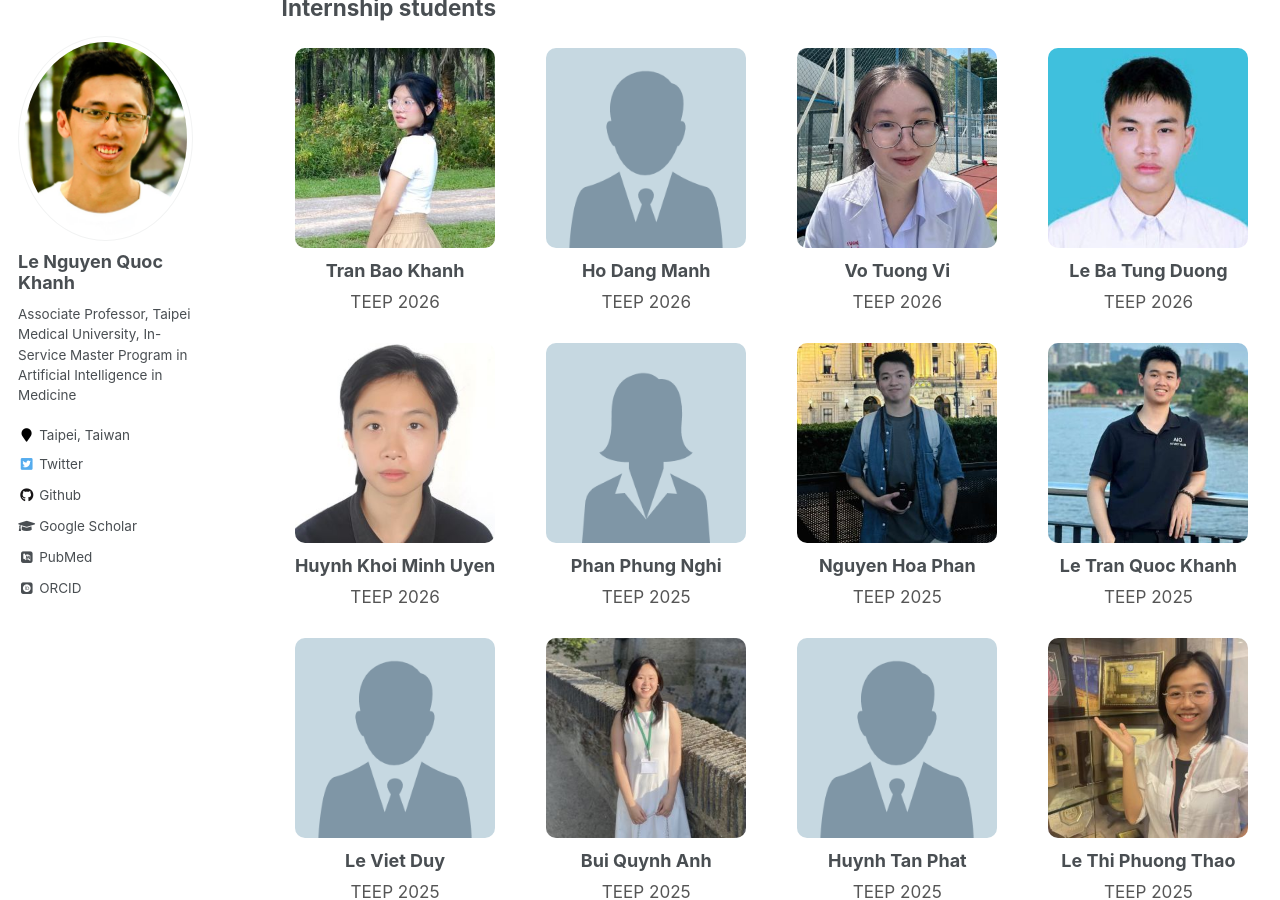
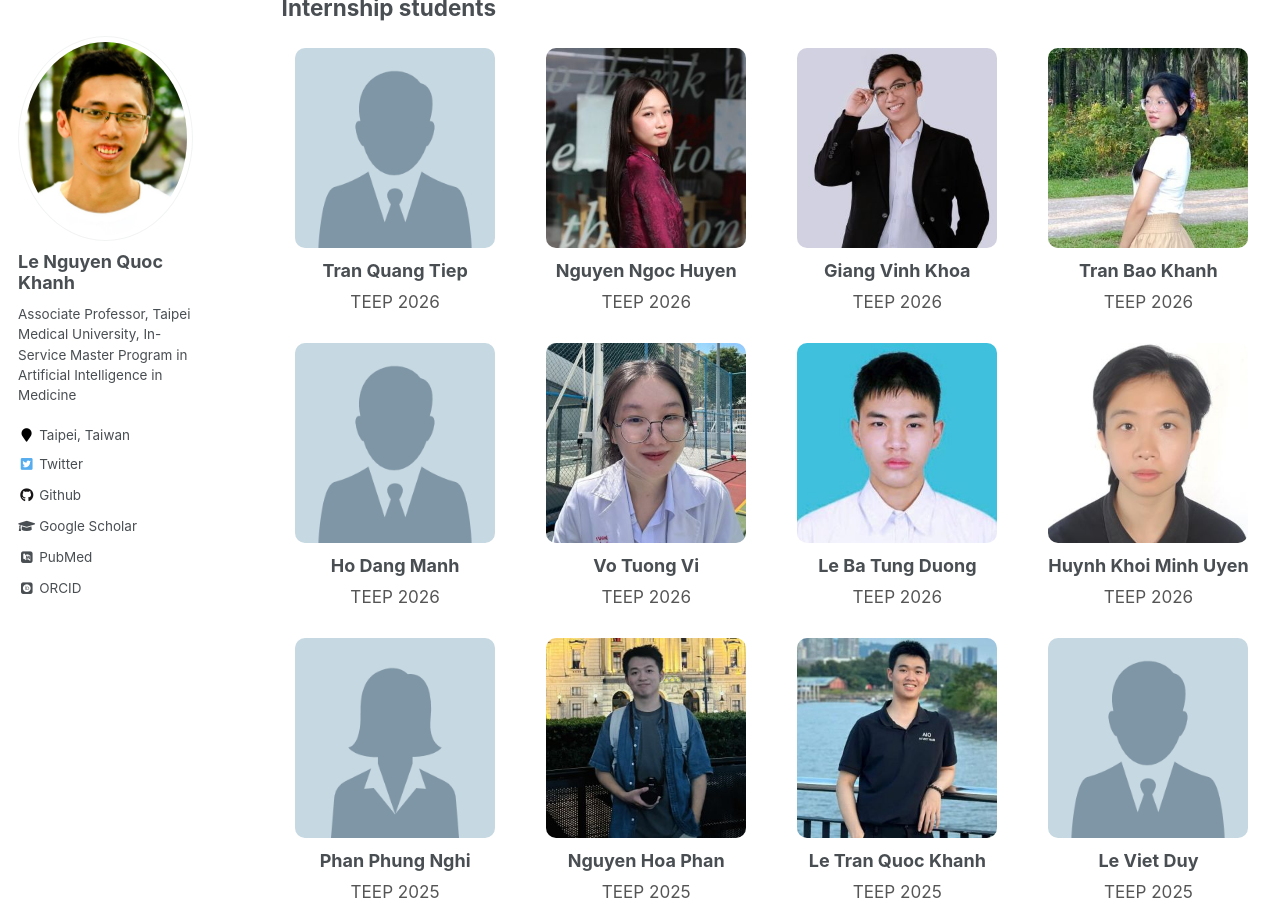
Before and after one commit to khanhlee/khanhlee.github.io, a Jekyll site: the page built from _pages/member.md, in a window 1280 px wide and 900 px high, scrolled down 3531 px. Built offline with Jekyll 4.4.1, drawn with Linux system fonts in a browser that asks for light colours; some web fonts are replaced.

Commit message:
Update member.md

```diff
--- a/_pages/member.md
+++ b/_pages/member.md
@@ -286,6 +286,24 @@ TMU AIBioMed Lab develops clinically grounded AI systems by integrating medical
 <div class="member-grid">
 
   <div class="member-card">
+    <img src="/images/male.png" alt="Tran Quang Tiep">
+    <div class="member-name">Tran Quang Tiep</div>
+    <div class="member-role">TEEP 2026</div>
+  </div>
+
+  <div class="member-card">
+    <img src="/images/huyen.JPG" alt="Nguyen Ngoc Huyen">
+    <div class="member-name">Nguyen Ngoc Huyen</div>
+    <div class="member-role">TEEP 2026</div>
+  </div>
+
+  <div class="member-card">
+    <img src="/images/khoa.jpg" alt="Giang Vinh Khoa">
+    <div class="member-name">Giang Vinh Khoa</div>
+    <div class="member-role">TEEP 2026</div>
+  </div>
+
+  <div class="member-card">
     <img src="/images/bao_khanh.jpg" alt="Tran Bao Khanh">
     <div class="member-name">Tran Bao Khanh</div>
     <div class="member-role">TEEP 2026</div>
```
